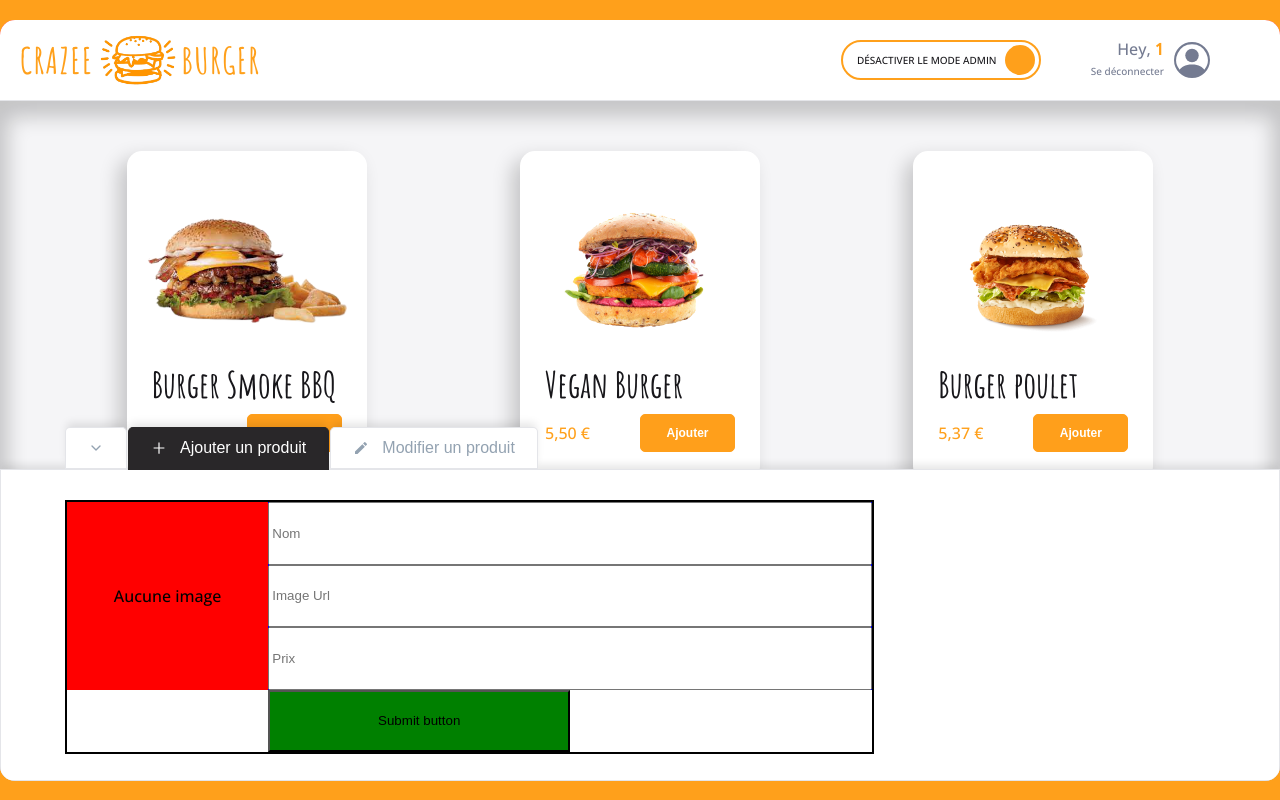
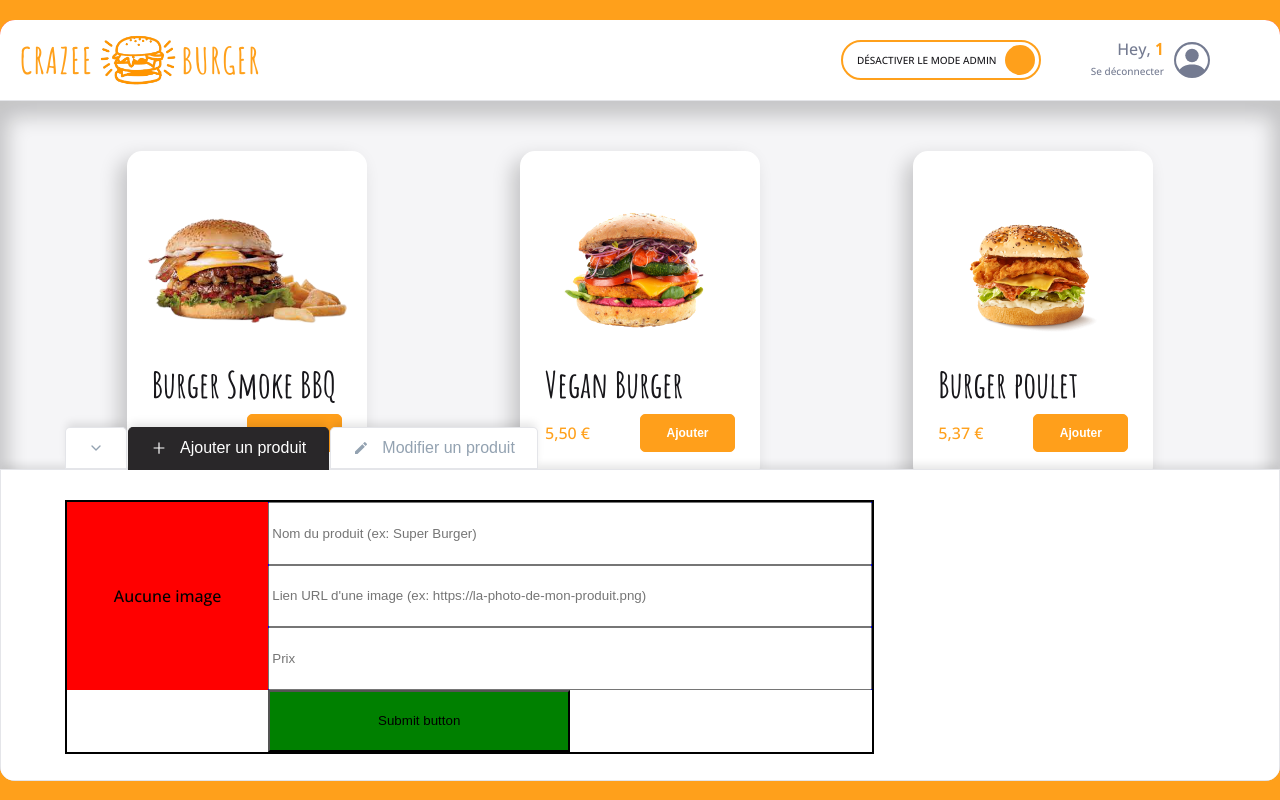
Before and after one commit to nicomil59/crazee-burger, a React (Create React App) app: page /order/1 in a window 1280 px wide. Built offline with nearby package versions, Linux system fonts and the light colour scheme.

Commit message:
✨ F08: ADMIN > AddForm > Reset form after submission

```diff
--- a/src/components/pages/order/Main/Admin/AdminPanel/AddForm.js
+++ b/src/components/pages/order/Main/Admin/AdminPanel/AddForm.js
@@ -27,6 +27,8 @@
     };
 
     handleAdd(newProductToAdd);
+
+    setNewProduct(EMPTY_PRODUCT);
   };
 
   const handleChange = (e) => {
@@ -51,14 +53,14 @@
           value={newProduct.title}
           name="title"
           type="text"
-          placeholder="Nom"
+          placeholder="Nom du produit (ex: Super Burger)"
         />
         <input
           onChange={handleChange}
           value={newProduct.imageSource}
           name="imageSource"
           type="text"
-          placeholder="Image Url"
+          placeholder="Lien URL d'une image (ex: https://la-photo-de-mon-produit.png)"
         />
         <input
           onChange={handleChange}
```
